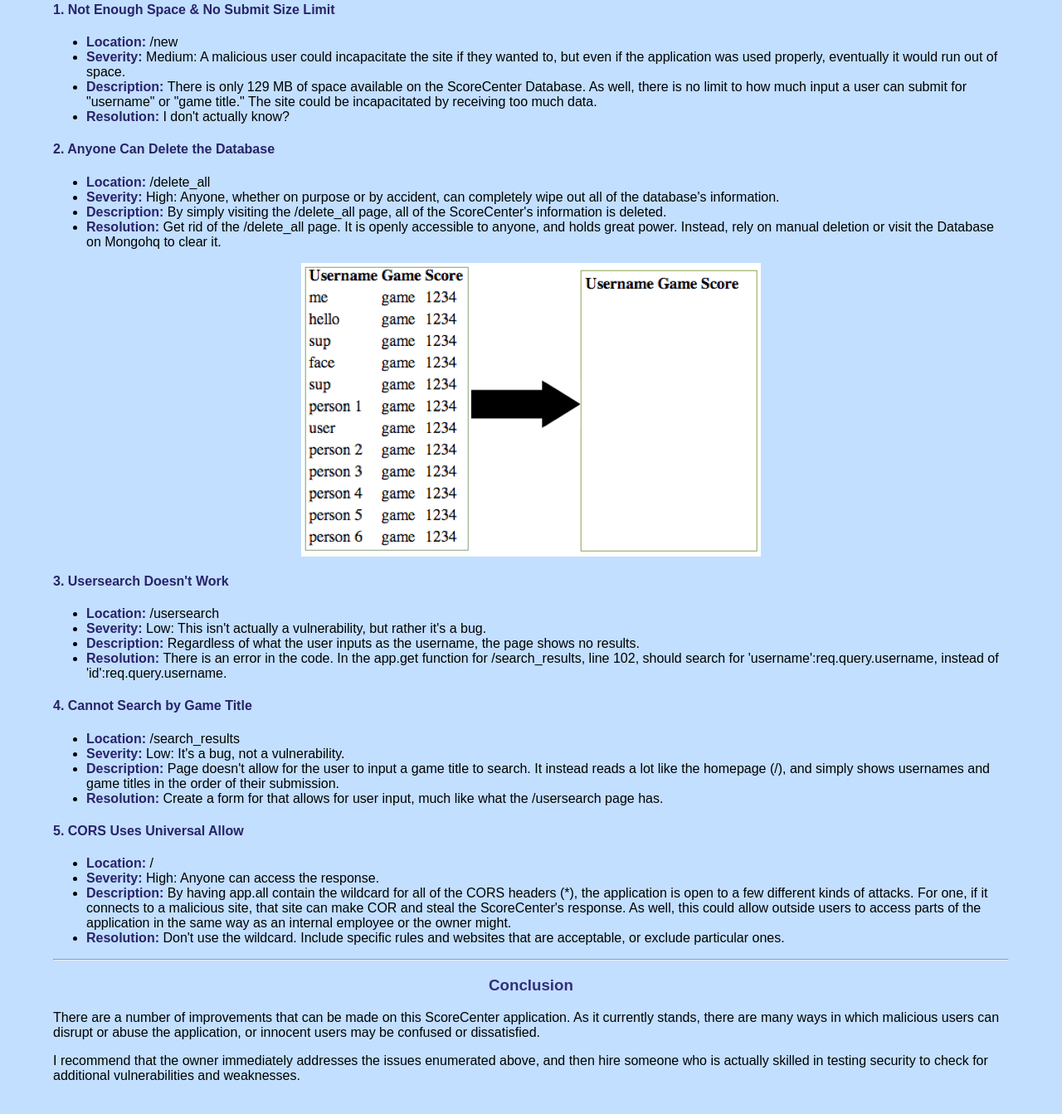
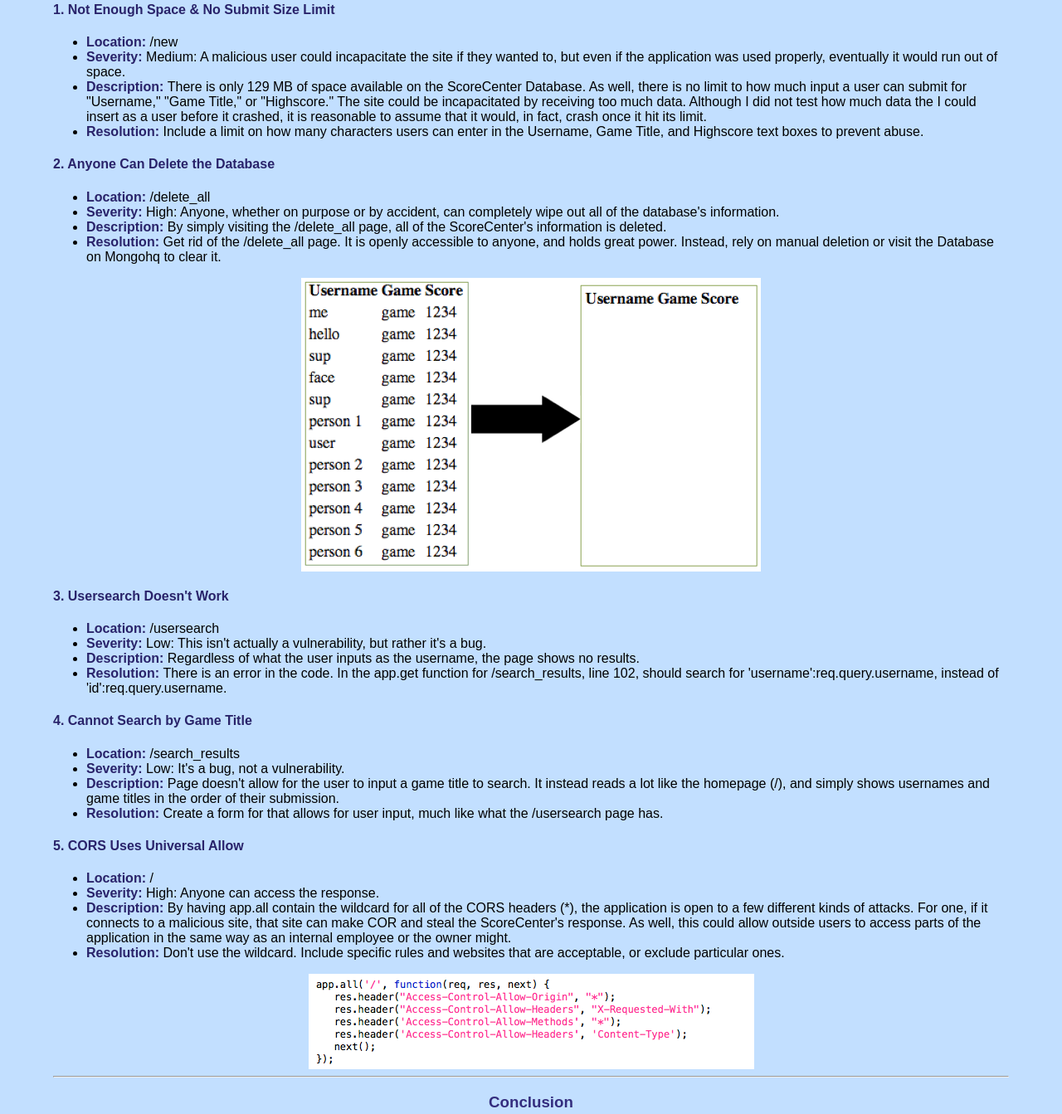
Before and after one commit to beckylee/comp20-bdell, a plain HTML site: page security/report.html in a window 1280 px wide. Shown: the part 654-1997 px from the top of the page at 83% size. Drawn offline with Linux system fonts and the light colour scheme.

Commit message:
added another picture, got rid of unnecessary stuff in the security folder

```diff
--- a/security/report.html
+++ b/security/report.html
@@ -47,9 +47,12 @@ vulnerabilities and bugs below.
 <li> <b>Severity: </b> Medium: A malicious user could incapacitate the site if they wanted to,
 but even if the application was used properly, eventually it would run out of space.
 <li> <b>Description: </b>  There is only 129 MB of space available on the ScoreCenter Database.
-As well, there is no limit to how much input a user can submit for "username" or "game title."
-The site could be incapacitated by receiving too much data.
-<li> <b>Resolution: </b> I don't actually know?
+As well, there is no limit to how much input a user can submit for "Username," "Game Title," or
+"Highscore." The site could be incapacitated by receiving too much data.  Although I did not
+test how much data the I could insert as a user before it crashed, it is reasonable to assume
+that it would, in fact, crash once it hit its limit.
+<li> <b>Resolution: </b> Include a limit on how many characters users can enter in the
+Username, Game Title, and Highscore text boxes to prevent abuse.
 </ul>
 
 <p><h4>2. Anyone Can Delete the Database</h4>
@@ -64,7 +67,7 @@ and holds great power.  Instead, rely on manual deletion or visit the Database o
 to clear it.
 </ul>
 
-<img class="delete" src="deletion.png" alt="deleted items"/>
+<img class="picture" src="deletion.png" alt="deleted items"/>
 
 
 <p><h4>3. Usersearch Doesn't Work</h4>
@@ -101,6 +104,7 @@ employee or the owner might.
 acceptable, or exclude particular ones.
 </ul>
 
+<img class="picture" src="CORS.png" alt="CORS code"/>
 <hr/>
 <p><h3>Conclusion</h3>
 <p> There are a number of improvements that can be made on this ScoreCenter application.  As
--- a/security/stylesheet.css
+++ b/security/stylesheet.css
@@ -14,7 +14,7 @@ b, h4 {
 	color: #29236A;
 }
 
-img.delete {
+img.picture {
 	display: block;
 	margin-left: auto;
 	margin-right: auto;
```
Also changed, not shown: security/ArrowRight.jpg (deleted), security/CORS.png (added), security/data.jpg (deleted), security/data.png (deleted), security/deleted.jpg (deleted), security/deleted.png (deleted), 1 other file.
